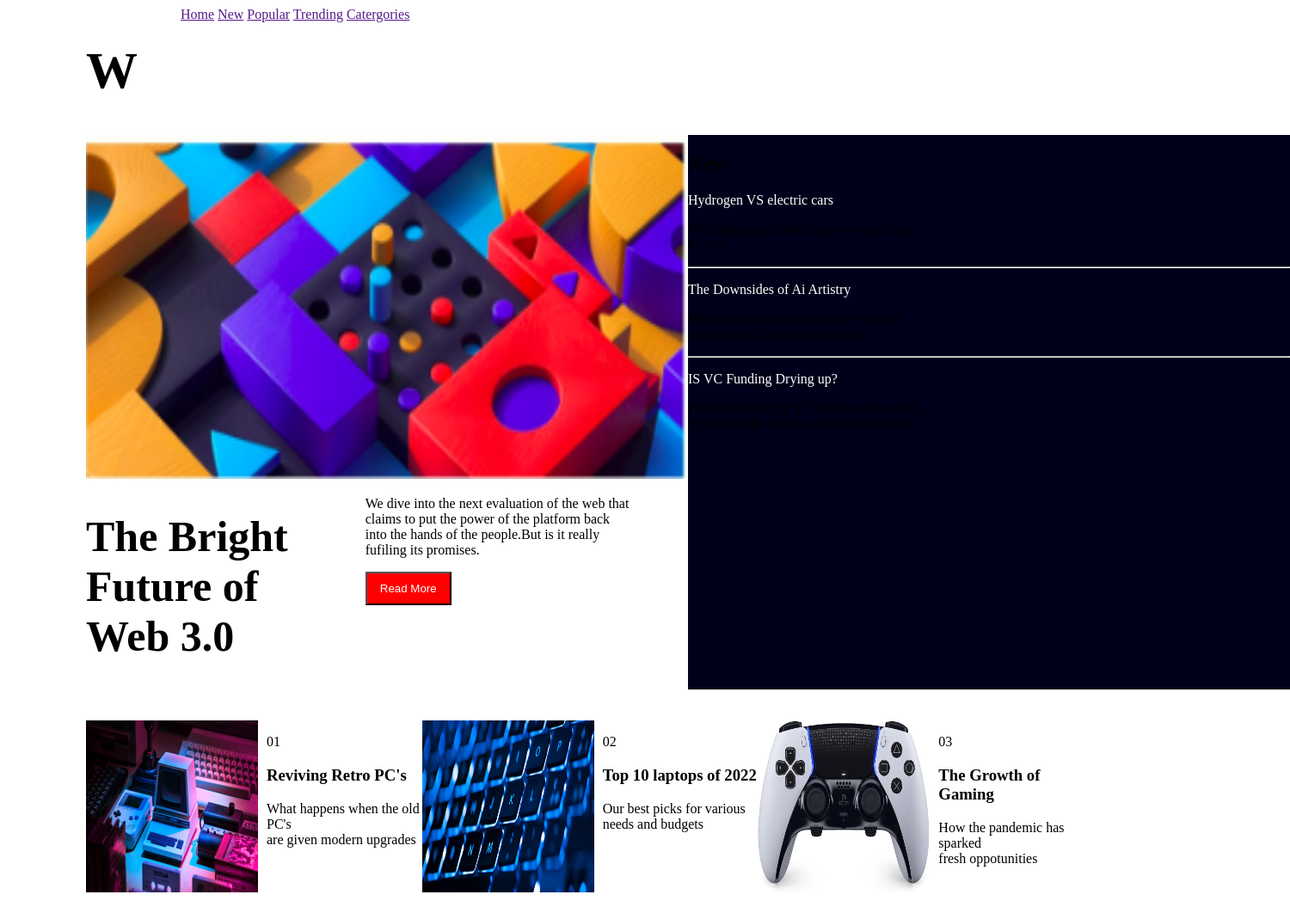
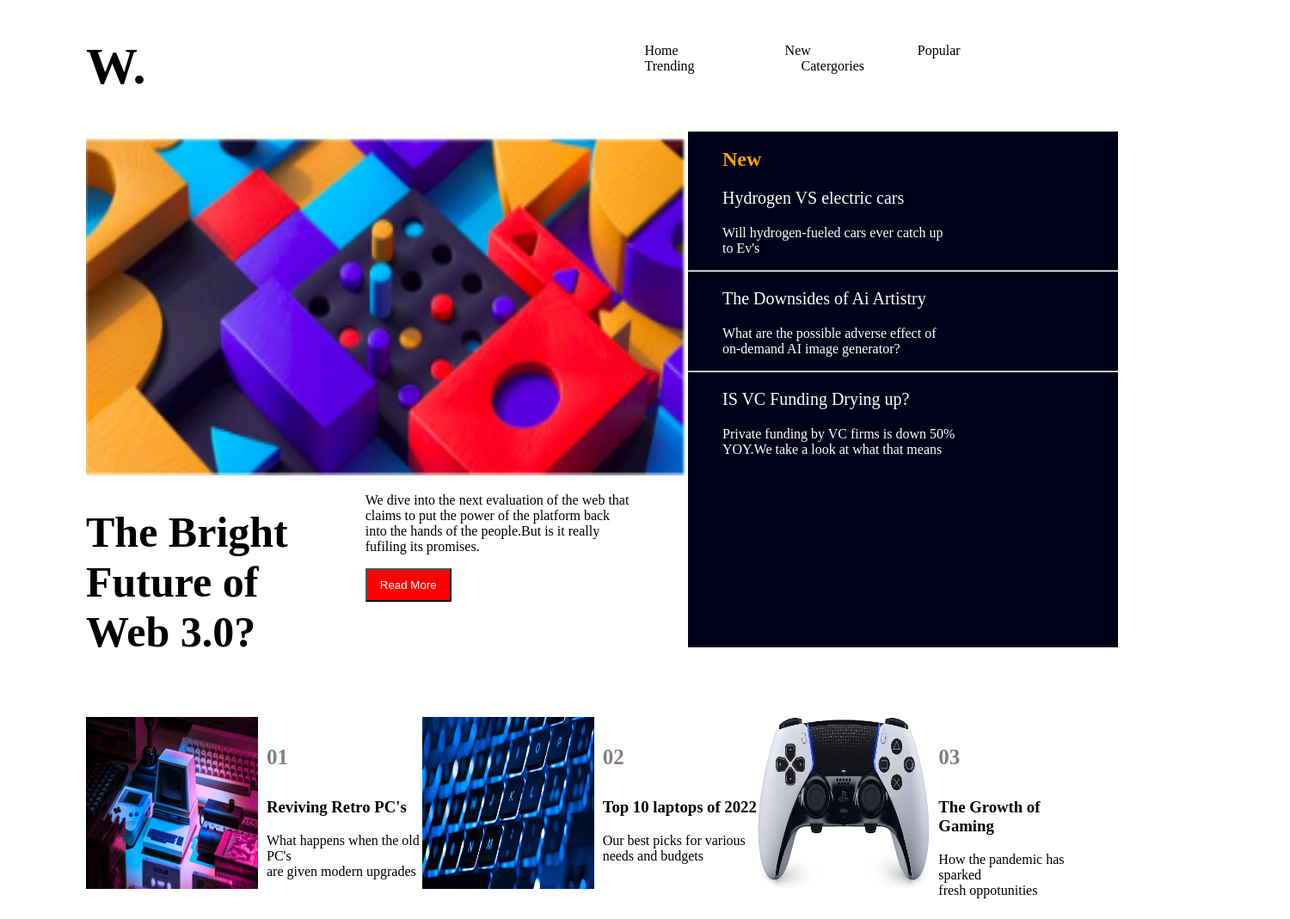
Before and after one commit to ReginaChege/Bright-future, a plain HTML site: page index.html in a window 1280 px wide. Shown: the whole page at 86% size, 1500 px wide, since content can reach past the window. Drawn offline with Linux system fonts and the light colour scheme.

Commit message:
changes on the styling

```diff
--- a/index.html
+++ b/index.html
@@ -8,10 +8,9 @@
 </head>
 <body>
     <div>
-        <div>
-           <div class="nav">
-            <div class="W"><h1>W</h1></div>
-            <div>
+        <div class="nav">
+        <div class="W"><h1>W.</h1></div>
+            <div id="navbars">
             <a href="">Home</a>
             <a href="">New</a>
             <a href="">Popular</a>
@@ -22,9 +21,9 @@
            <div class="cubid">
            <div>
             <img src="images/cubid.png" alt="cubid" id="cubid">
-            <div class="Bright">
+            <div class="bright">
                 <div>
-                    <h1 class="heading1">The Bright<br>Future of <br>Web 3.0</h1>
+                    <h1 class="heading1">The Bright<br>Future of <br>Web 3.0?</h1>
                    </div>
                    <div>
                     <p>We dive into the next evaluation of the web that<br>claims to put the power of the platform back <br>into the hands of the people.But is it really<br>fufiling its promises.</p>
@@ -33,15 +32,15 @@
                 </div>
            </div>
            <div class="side">
-            <h2 id="New">New</h2>
+            <h2 id="new">New</h2>
             <p id="first">Hydrogen VS electric cars</p>
-            <p>Will hydrogen-fueled cars ever catch up <br>to Ev's</p>
+            <p class="paragraph">Will hydrogen-fueled cars ever catch up <br>to Ev's</p>
             <hr>
             <p id="first" >The Downsides of Ai Artistry</p>
-            <p>What are the possible adverse effect of <br>on-demand AI image generator?</p>
+            <p class="paragraph">What are the possible adverse effect of <br>on-demand AI image generator?</p>
             <hr>
             <p id="first">IS VC Funding Drying up?</p>
-            <p>Private funding by VC firms is down 50%<br>YOY.We take a look at what that means</p>
+            <p class="paragraph">Private funding by VC firms is down 50%<br>YOY.We take a look at what that means</p>
         </div>
         </div>
         <br>
@@ -52,7 +51,7 @@
                     <img src="images/Retro-computers.jpg" alt="Reviving Retro PC's" id="three">
                 </div>
                 <div>
-                    <p>01</p>
+                    <h4>01</h4>
                     <h3>Reviving Retro PC's</h3>
                     <p>What happens when the old PC's<br>are given modern upgrades</p>
                 </div>
@@ -62,7 +61,7 @@
                     <img src="images/key.jpg" alt="Top 10 Laptops of 2022" id="three">
                 </div>
                 <div>
-                    <p>02</p>
+                    <h4>02</h4>
                     <h3>Top 10 laptops of 2022</h3>
                     <p>Our best picks for various<br>needs and budgets</p>
                 </div>
@@ -72,7 +71,7 @@
                     <img src="images/ps.jpg" alt="The Growth of Gaming" id="three">
                 </div>
                 <div>
-                    <p>03</p>
+                    <h4>03</h4>
                     <h3>The Growth of Gaming</h3>
                     <p>How the pandemic has sparked<br>fresh oppotunities</p>
                 </div>
--- a/style.css
+++ b/style.css
@@ -1,18 +1,27 @@
 body{
     margin-left: 100px;
 }
+#navbars a{
+    text-decoration: none;
+    padding: 15px 60px;
+justify-content: space-between;
+width: 100%;
+margin-top: 70px;
+color: black;
+}
 .nav{
     display: flex;
-    text-decoration: none;
-    gap: 50px;
+    margin-top: 50px;
+    gap: 520px;
 }
 .W{
     font-size: 30px;
+    margin-top: -4%;
 }
 .cubid{
     display: grid;
     grid-template-columns: repeat(2,1fr);
-    gap: -20%;
+    gap: -5%;
 }
 #cubid{
     width: 700px;
@@ -20,12 +29,25 @@ body{
 }
 #first{
     color: white;
+    font-weight: 50px;
+    font-size: 20px;
+    margin-left: 40px;
 }
 .side{
     background-color: #00001a;
-    width: 700px;
+    width: 500px;
+    height: 600px;
 }
-.Bright{
+.paragraph{
+    margin-left: 40px;
+    color: white;
+}
+
+#new{
+color: orange;
+margin-left: 40px;
+}
+.bright{
     display: flex;
     gap: 90px;
 }
@@ -42,6 +64,10 @@ button{
     display: grid;
     grid-template-columns: repeat(3,1fr);
 }
+h4{
+    color:  grey;
+    font-size: 25px;
+}
 .three{
     display: flex;
     gap: 10px;
```
